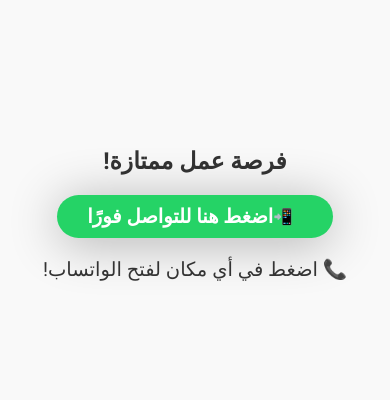
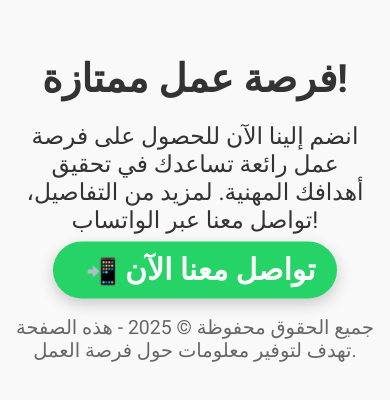
Before and after one commit to Ha443f/32, a plain HTML site: page index.html in a window 390 px wide. Shown: the part 226-626 px from the top of the page. Drawn offline with Linux system fonts and the light colour scheme.

Commit message:
u34 index.html

```diff
--- a/index.html
+++ b/index.html
@@ -22,86 +22,126 @@
             margin: 0;
             padding: 0;
             background-color: #f9f9f9;
-        }
-
-        .container {
-            text-align: center;
-            direction: rtl;
-            color: #333;
-            height: 100vh;
             display: flex;
             flex-direction: column;
+            align-items: center;
             justify-content: center;
-            align-items: center;
-            cursor: pointer;
-            padding: 20px;
+            min-height: 100vh;
+            text-align: center;
+            color: #333;
         }
 
         h1 {
-            color: #333;
             font-size: 6vw;
-            margin-bottom: 20px;
+            margin-bottom: 10px;
             font-weight: 700;
+        }
+
+        p {
+            font-size: 4vw;
+            margin: 10px 20px;
         }
 
         .cta-button {
             display: inline-block;
-            padding: 10px 30px;
+            padding: 15px 40px;
             font-size: 5vw;
             color: white;
             background-color: #25D366;
             text-decoration: none;
             border-radius: 50px;
-            transition: 0.3s ease-in-out;
             font-weight: bold;
-            box-shadow: 0 5px 50px rgba(0, 0, 0, 0.3);
-            display: flex;
-            align-items: center;
-            justify-content: center;
-            cursor: pointer;
+            box-shadow: 0 5px 15px rgba(0, 0, 0, 0.2);
+            transition: background-color 0.3s ease-in-out, transform 0.2s ease;
+            animation: pulse 1.5s infinite;
         }
 
         .cta-button:hover {
             background-color: #128C7E;
+            transform: scale(1.05);
         }
 
         .cta-button:active {
-            transform: scale(0.95); /* تصغير حجم الزر عند الضغط */
+            transform: scale(0.95);
         }
 
         .cta-button span {
-            margin-right: 10px;
+            margin-left: 10px;
+            font-size: 6vw;
         }
 
-        p {
-            font-size: 5vw;
+        footer {
             margin-top: 20px;
+            font-size: 3vw;
+            color: #666;
         }
 
-        .whatsapp-icon {
-            font-size: 4vw;
+        @keyframes pulse {
+            0%, 100% {
+                transform: scale(1);
+            }
+            50% {
+                transform: scale(1.1);
+            }
+        }
+
+        @media (max-width: 768px) {
+            h1 {
+                font-size: 8vw;
+            }
+
+            p {
+                font-size: 5vw;
+            }
+
+            .cta-button {
+                font-size: 6vw;
+                padding: 12px 30px;
+            }
+
+            footer {
+                font-size: 4vw;
+            }
+        }
+
+        @media (max-width: 480px) {
+            h1 {
+                font-size: 10vw;
+            }
+
+            p {
+                font-size: 6vw;
+            }
+
+            .cta-button {
+                font-size: 7vw;
+                padding: 10px 20px;
+            }
+
+            footer {
+                font-size: 5vw;
+            }
         }
     </style>
 </head>
 <body>
 
-    <a href="https://wa.me/0771365200?text=🔵%20أريد%20مزيد%20من%20المعلومات!" style="text-decoration: none; color: inherit;">
-        <div class="container">
+    <!-- عنوان -->
+    <h1>فرصة عمل ممتازة!</h1>
 
-            <!-- Heading without the icon -->
-            <h1>فرصة عمل ممتازة!</h1>
+    <!-- وصف قصير -->
+    <p>انضم إلينا الآن للحصول على فرصة عمل رائعة تساعدك في تحقيق أهدافك المهنية. لمزيد من التفاصيل، تواصل معنا عبر الواتساب!</p>
 
-            <!-- Call-to-action button with WhatsApp icon -->
-            <div class="cta-button">
-                <span class="whatsapp-icon">📲</span> اضغط هنا للتواصل فورًا
-            </div>
+    <!-- زر واتساب -->
+    <a class="cta-button"
+       href="https://wa.me/0771365200?text=🔵%20أريد%20مزيد%20من%20المعلومات!"
+       target="_blank"
+       onclick="gtag('event', 'conversion', {'send_to': 'AW-11561387162/XXXXX'});">
+        <span>📲</span> تواصل معنا الآن
+    </a>
 
-            <p>
-                <span>📞</span> اضغط في أي مكان لفتح الواتساب!
-            </p>
-
-        </div>
-    </a>
+    <!-- نص صغير في الأسفل -->
+    <footer>جميع الحقوق محفوظة © 2025 - هذه الصفحة تهدف لتوفير معلومات حول فرصة العمل.</footer>
 
 </body>
 </html>
```
